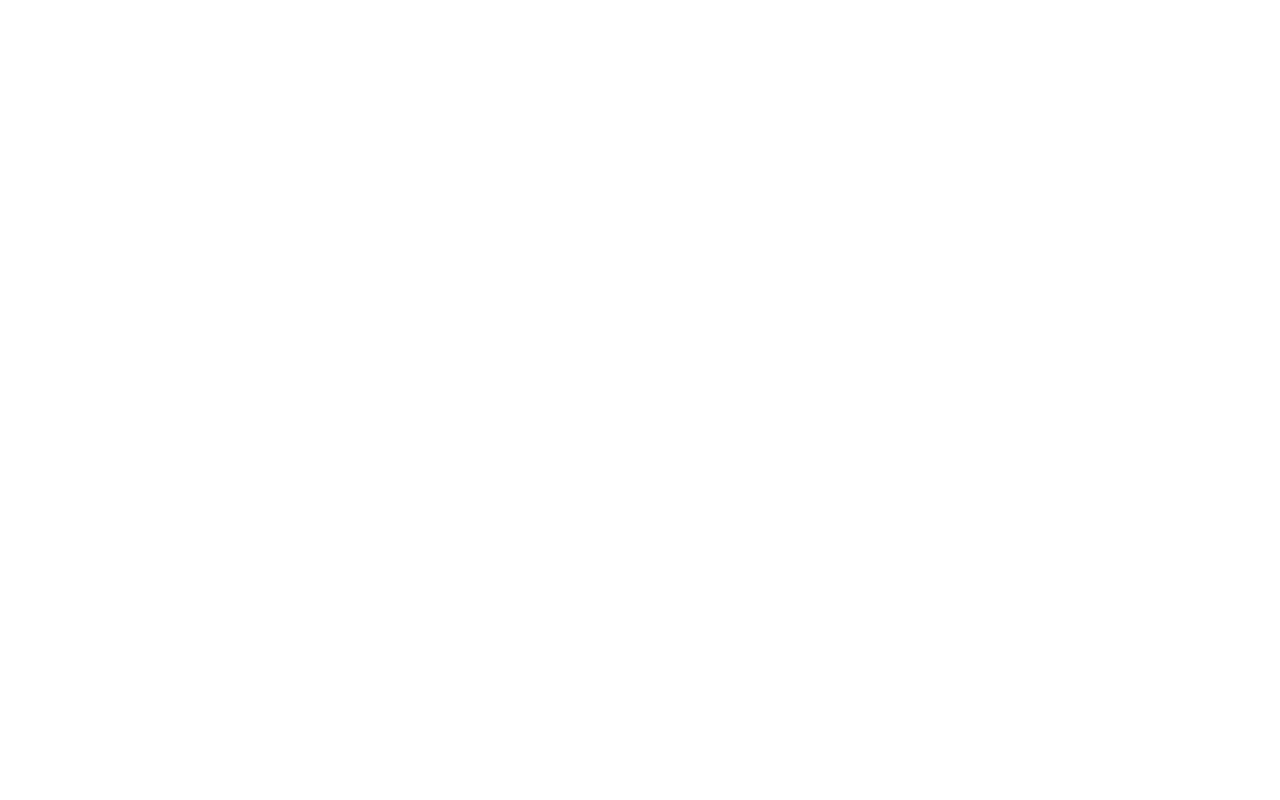
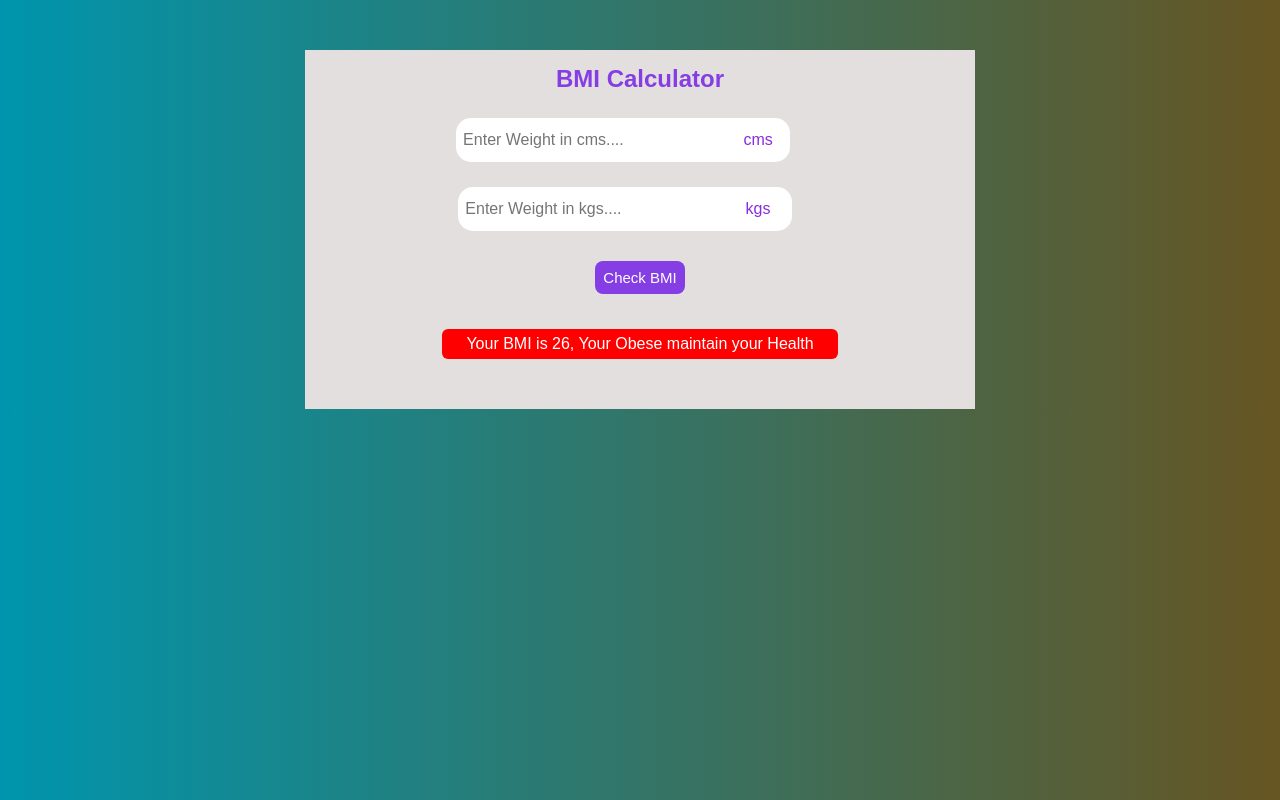
Before and after one commit to DineshKumaarK/bmi-calculator, a plain HTML site: page index.html in a window 1280 px wide. Drawn offline with Linux system fonts and the light colour scheme.

Commit message:
Finished UI part

```diff
--- a/index.html
+++ b/index.html
@@ -5,8 +5,91 @@
     <meta name="viewport" content="width=device-width, initial-scale=1.0">
     <meta http-equiv="X-UA-Compatible" content="ie=edge">
     <title>BMI Calculator</title>
+    <style>
+        *{padding: 0; margin: 0;}
+        body{
+            font-family: 'Montserrat',sans-serif;
+            background: linear-gradient(to right, #0095AD, #665522);
+            width: 100%;
+            height: 100%;
+        }
+        .container{
+            padding: 15px;
+            background: rgb(228, 223, 223);
+            width: 50%;
+            margin: 0 auto;
+            margin-top: 50px;
+            text-align: center;
+        }
+        .container .title{
+            color: rgb(133, 61, 228);
+        }
+        .container .calc-component input{
+            width: 50%;
+            height: 30px;
+            padding: 7px;
+            margin: 25px 0 0 0;
+            border: none;
+            font-size: 1rem;
+            border-radius: 15px;
+        }
+        .calc-component input:focus{
+            outline: none;
+        }
+        .calc-submit input{
+            padding: 8px;
+            margin-top: 30px;
+            font-size: 15px;
+            border: none;
+            background: rgb(133, 61, 228);
+            color: #fff;
+            border-radius: 8px;
+            cursor: pointer;
+        }
+        .calc-component span{
+            position: relative;
+            left: -8%;
+            color: blueviolet
+        }
+        .output{
+            margin: 35px 0;
+        }
+        .bmi-output{
+            background: red;
+            color: #fff;
+            padding: 6px;
+            border-radius: 6px;
+            width: 60%;
+            margin: 0 auto;
+        }
+    </style>
 </head>
 <body>
+    <div class="container">
+        <div class="title">
+            <h2>BMI Calculator</h2>
+        </div>
+        <div class="calc">
+            <form action="#">
+                <div class="calc-component">
+                    <input type="text"  id="calc-height" placeholder="Enter Weight in cms....">
+                    <span>cms</span>
+                </div>
+                <div class="calc-component">
+                        <input type="text"  id="calc-weight" placeholder="Enter Weight in kgs....">
+                        <span>kgs</span>
+                </div>
+                <div class="calc-submit">
+                    <input type="submit" value="Check BMI">
+                </div>
+            </form>
+        </div>
+        <div class="output">
+            <div class="bmi-output">
+                <p> Your BMI is 26, Your Obese maintain your Health</p>
+            </div>
+        </div>
+    </div>
     <script src="app.js"></script>
 </body>
 </html>
```
